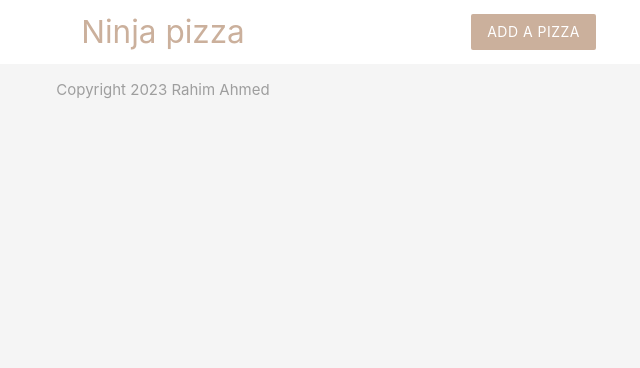
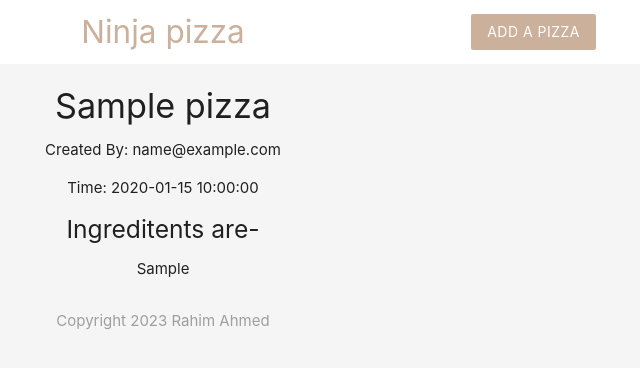
Before and after one commit to Rahim-Ahmed/PHP_basic, a PHP site: page /try/details.php?id=1 in a window 1280 px wide. Shown: the top 368 px of the page, without its empty margins (477-1117 px from the left). Run offline with PHP 8.4, Linux system fonts and the light colour scheme; tables that the repository leaves empty or names only in its code hold one stand-in row (values such as "Sample post").

Commit message:
first commit

```diff
--- a/try/details.php
+++ b/try/details.php
@@ -1,5 +1,22 @@
 <?php
+    include('config/db_connect.php');
 
+    //checking req id
+    if(isset($_GET['id'])){
+    $id= mysqli_real_escape_string($conn,$_GET['id']);
+
+    $sql="SELECT * FROM pizzas WHERE id= '$id'";
+
+    $result = mysqli_query($conn,$sql);
+
+    $pizza=mysqli_fetch_assoc($result);
+
+    mysqli_free_result($result);
+    mysqli_close($conn);
+
+   // print_r($pizza);
+
+}
 
 
 
@@ -21,6 +38,18 @@
 <body>
 <?php include('templates/header.php') ?>
 
+    <div class="container center">
+        <?php if($pizza): ?>
+            <h4> <?php echo htmlspecialchars($pizza['title']) ?> </h4>
+            <p>Created By: <?php echo htmlspecialchars($pizza['email']) ?> </p>
+            <p>Time: <?php echo date($pizza['create_at']) ?> </p>
+            <h5>Ingreditents are-</h5>
+            <p><?php echo htmlspecialchars($pizza['ingredient']) ?></p>
+        <?php else: ?>
+
+        <?php endif ?>
+    </div>
+
 
 <?php include('templates/footer.php') ?>
 
--- a/try/index.php
+++ b/try/index.php
@@ -42,7 +42,7 @@ mysqli_close($conn);
                         </ul>
                 </div>
                 <div class="card-action right-align">
-                    <a href="#" class="brand-text">More info</a>
+                    <a href="details.php?id=<?php echo $pizz['id'] ?>" class="brand-text">More info</a>
                 </div>
             </div>
         </div>
```
